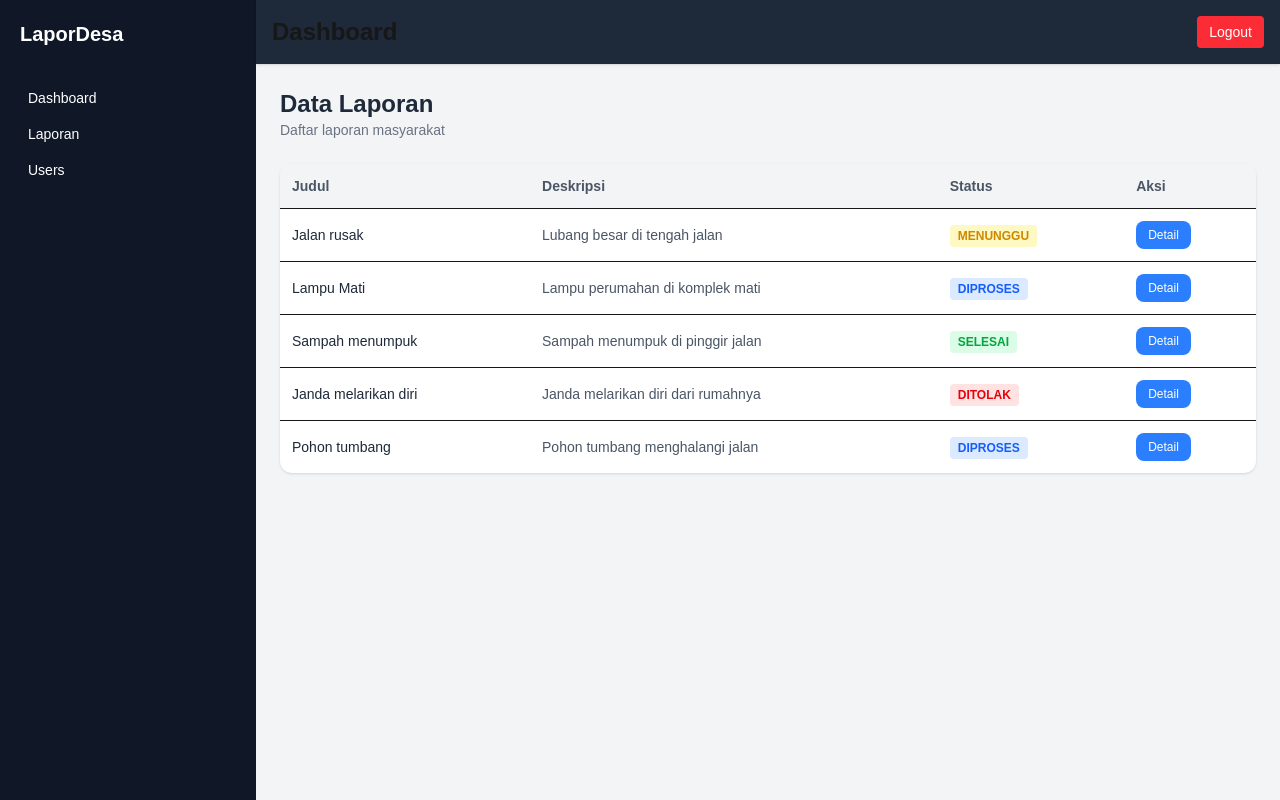
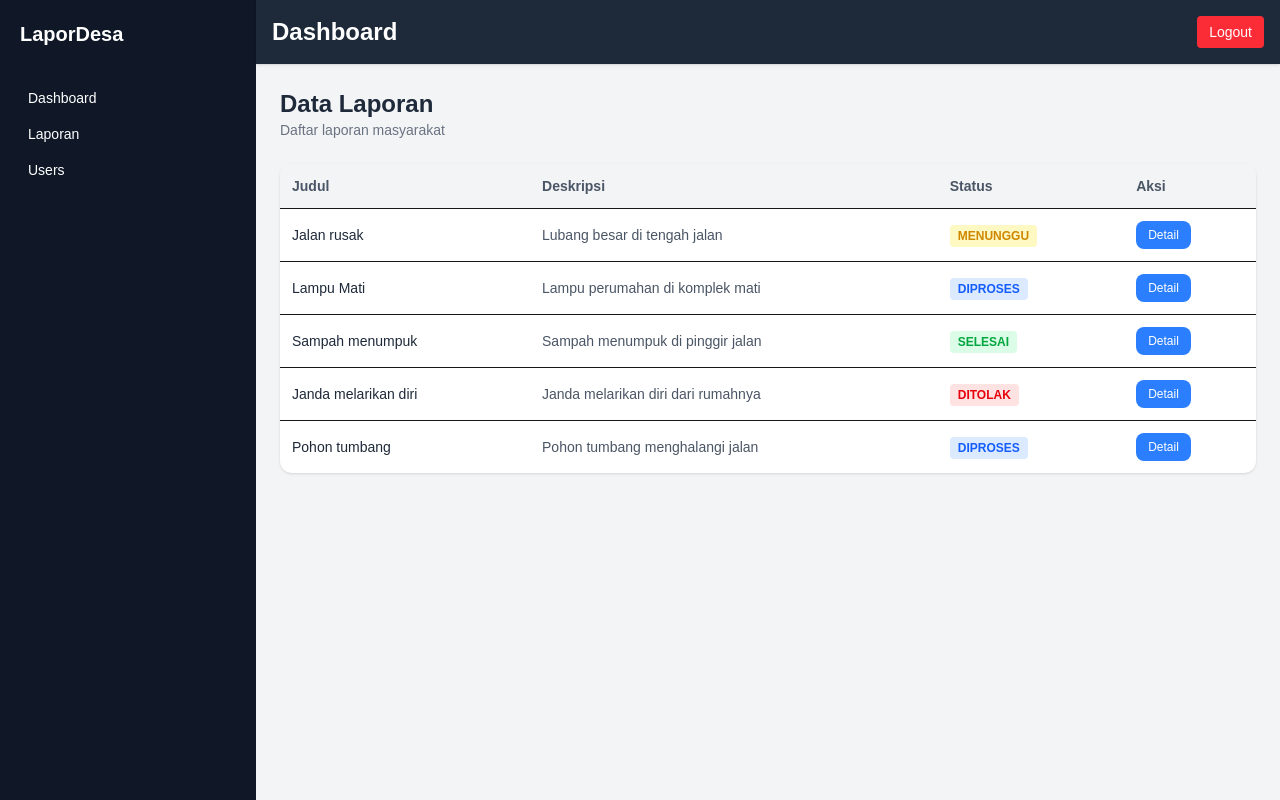
Before and after one commit to Erwingtw11/Lapor-Desa, a Next.js app in the folder web-admin/: page /laporan in a window 1280 px wide. Built offline with nearby package versions, Linux system fonts and the light colour scheme.

Commit message:
change color

```diff
--- a/web-admin/src/components/layout/adminLayout.tsx
+++ b/web-admin/src/components/layout/adminLayout.tsx
@@ -26,7 +26,7 @@ export default function AdminLayout({ children }: { children: React.ReactNode })
 
         {/* Header */}
         <header className="bg-gray-800 shadow p-4 flex justify-between">
-          <h2 className="font-semibold text-2xl">Dashboard</h2>
+          <h2 className="font-semibold text-2xl text-white">Dashboard</h2>
           <button className="text-sm bg-red-500 text-white px-3 py-1 rounded">
             Logout
           </button>
```
